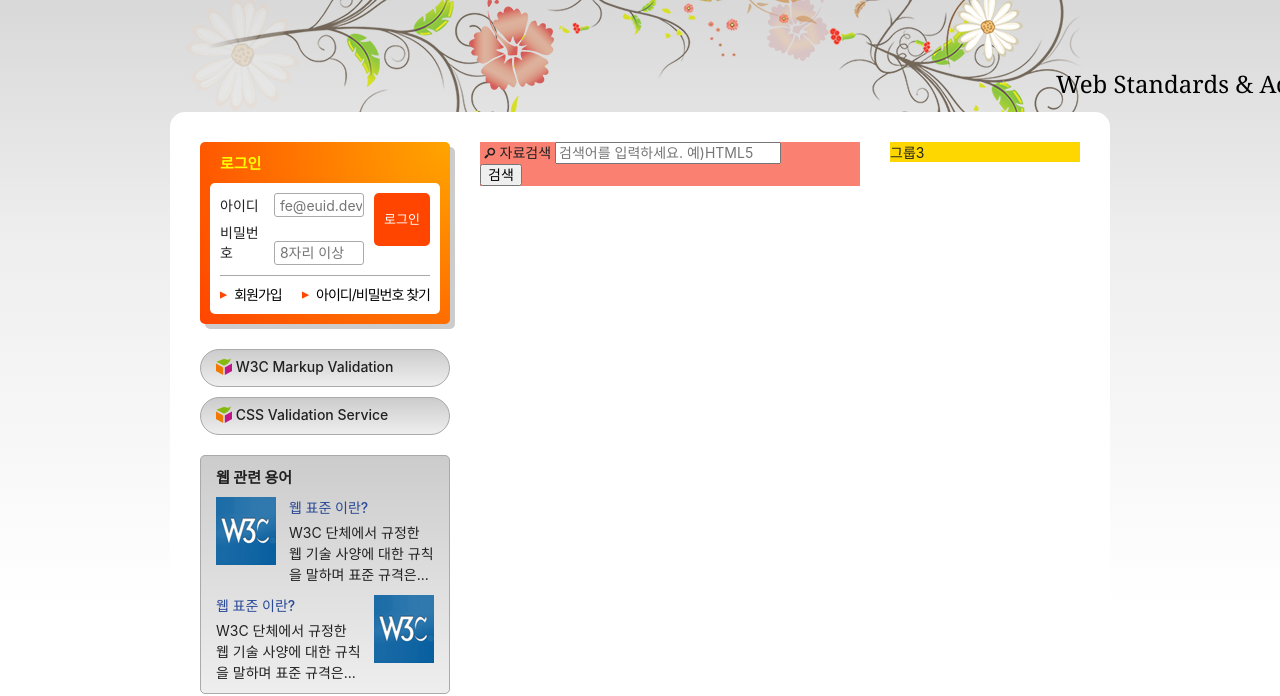
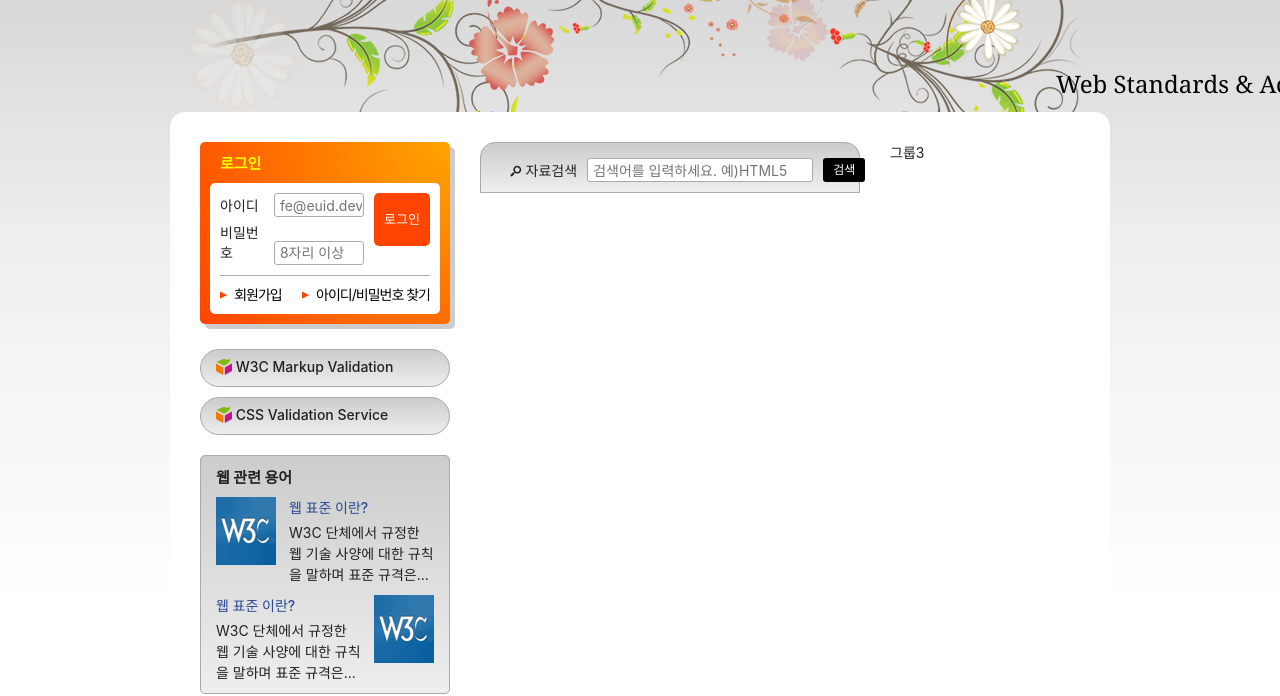
Before and after one commit to wjdgh4058/HTML5, a plain HTML site: page index.html in a window 1280 px wide. Shown: the part 135-831 px from the top of the page. Drawn offline with Linux system fonts and the light colour scheme; a web font is replaced by a local one.

Commit message:
검색 폼 완성

```diff
--- a/index.html
+++ b/index.html
@@ -273,7 +273,9 @@
                   placeholder="검색어를 입력하세요. 예)HTML5"
                 />
               </div>
-              <button type="submit" class="button-fill button">검색</button>
+              <button type="submit" class="search-button button-fill button">
+                검색
+              </button>
             </div>
           </fieldset>
         </form>
--- a/styles/style.css
+++ b/styles/style.css
@@ -318,11 +318,9 @@ body {
   width: 250px;
 }
 .group2 {
-  background-color: salmon;
   width: 380px;
 }
 .group3 {
-  background-color: gold;
   width: 190px;
 }
 
@@ -493,6 +491,56 @@ body {
   float: right;
 }
 
+/* 검색 폼 */
+
+.search-form {
+  background: #ccc linear-gradient(to bottom, #ccc, #eee);
+  border: 1px solid #aaa;
+  border-radius: 15px 15px 0 0;
+  padding: 15px 25px 10px;
+  /* width: 300px; */
+}
+
+.search-form-inner {
+  /* background-color: yellow; */
+  display: flex;
+  flex-flow: row nowrap;
+}
+
+.form-group {
+  /* background-color: pink; */
+  flex-grow: 1;
+  display: flex;
+  flex-flow: row nowrap;
+  align-items: center;
+  padding-right: 10px;
+}
+.form-group-label {
+  /* background-color: lime; */
+  white-space: nowrap;
+  margin-right: 10px;
+}
+.form-group-input {
+  border: 1px solid #aaa;
+  border-radius: 3px;
+  height: 24px;
+  padding: 1px 1px 1px 5px;
+  flex-grow: 1;
+  /* min-width: 0;
+  max-width: 100%; */
+}
+
+.search-button {
+  white-space: nowrap;
+  background-color: #000;
+  color: #fff;
+  height: 24px;
+  border: 0;
+  border-radius: 3px;
+  padding: 0 10px;
+  font-size: 1.2rem;
+}
+
 /* 슬로건 */
 .slogan {
   background: skyblue;
```
